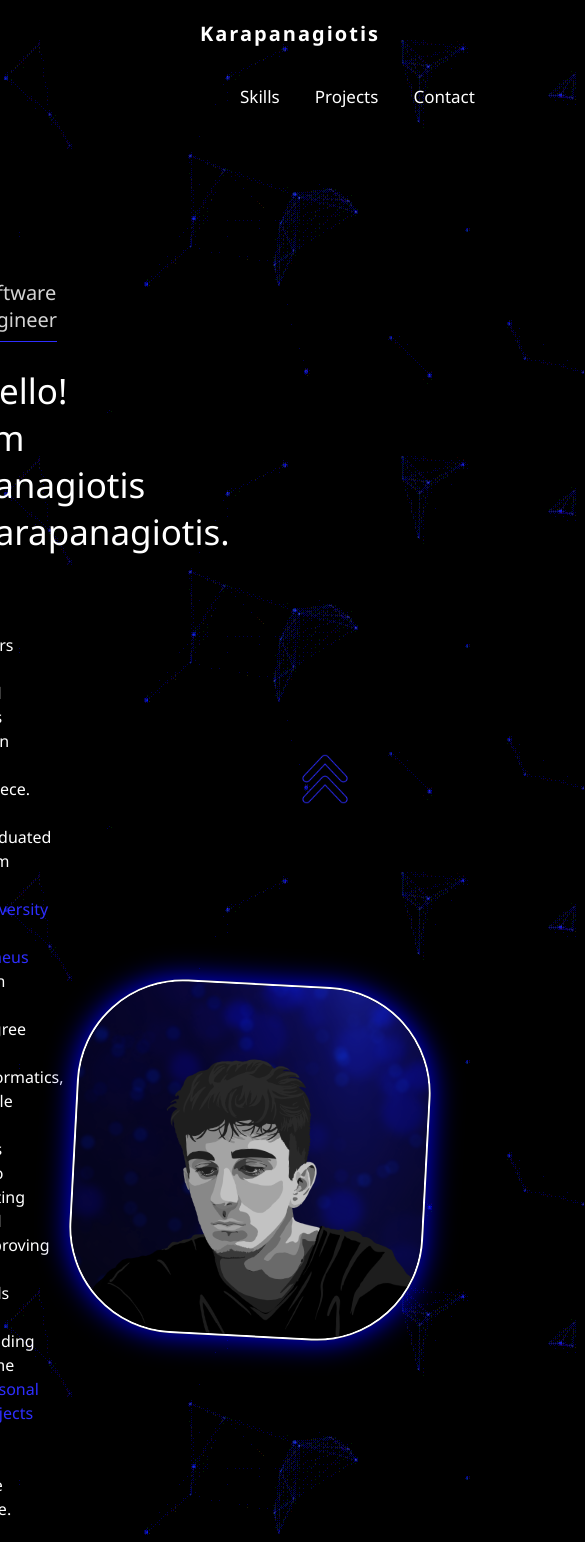
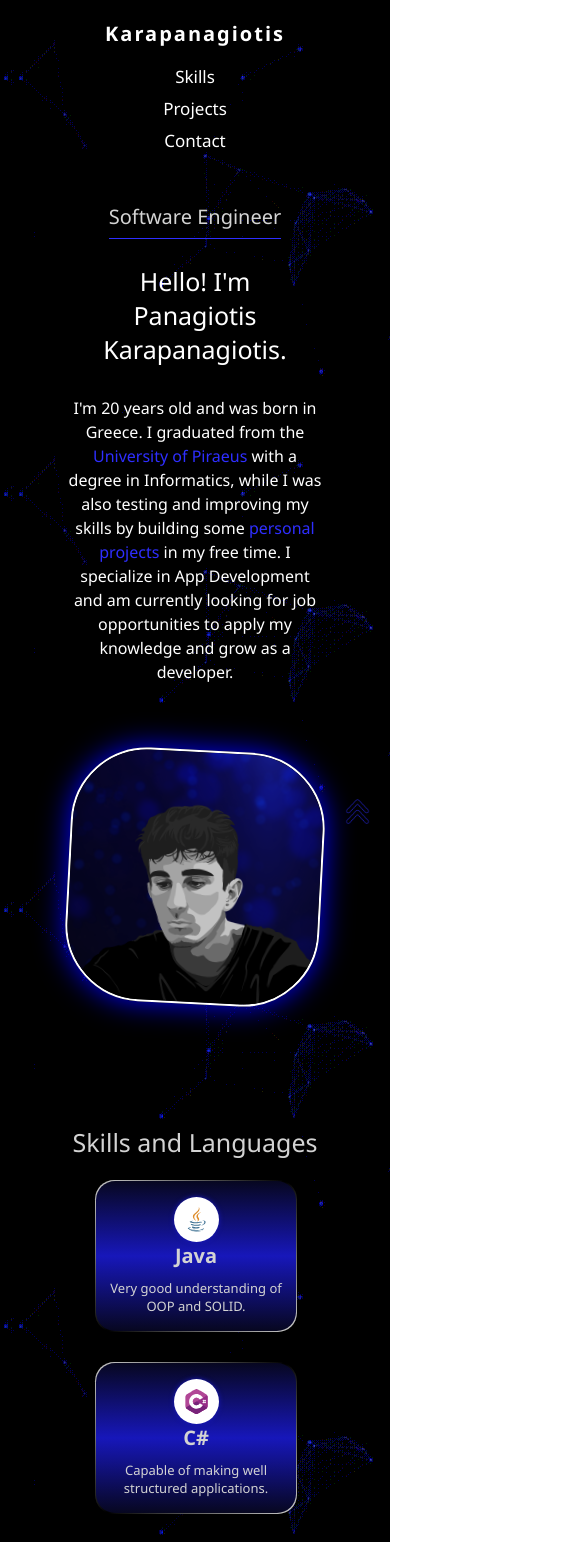
Before and after one commit to PanosKarap/my-portfolio, a React (Vite) app: page / in a window 390 px wide. Shown: the top 1542 px of the page, 585 px wide, since content can reach past the window. Built offline with nearby package versions, Linux system fonts and the light colour scheme.

Commit message:
Made completed components responsive

```diff
--- a/index.html
+++ b/index.html
@@ -4,6 +4,7 @@
     <meta charset="UTF-8" />
     <link rel="icon" type="image" href="./src/assets/profile_picture.png" />
     <meta name="viewport" content="width=device-width, initial-scale=1.0" />
+
     <title>Panos Karap</title>
   </head>
   <body>
--- a/src/App.jsx
+++ b/src/App.jsx
@@ -12,7 +12,7 @@ export default function App() {
       <Title />
       <LanguageCardContainer />
       <Up />
-      <ProjectCard />
+      {/* <ProjectCard /> */}
     </>
   );
 }
--- a/src/CSS/app.css
+++ b/src/CSS/app.css
@@ -6,13 +6,27 @@
   --pagefontweight: 400;
 }
 
+html,
 body {
   margin: 0;
-  padding: 0 200px 0 200px;
+  padding: 0 50px 0 50px;
   font-family: var(--fontfamily);
+  overflow-x: hidden;
   background: url("../assets/background.gif");
 }
 
 html {
   scroll-behavior: smooth;
 }
+
+@media (max-width: 930px) {
+  html {
+    padding: 0 15px 0 15px;
+  }
+}
+
+@media (max-width: 356px) {
+  html {
+    padding: 0 10px 0 10px;
+  }
+}
--- a/src/CSS/header.css
+++ b/src/CSS/header.css
@@ -5,9 +5,10 @@
   flex-wrap: wrap;
   gap: 15px;
   font-size: 20px;
+  padding: 20px 5%;
   padding-bottom: 150px;
-  padding-top: 20px;
-  /* background-color: green; */
+  box-sizing: border-box;
+  /* background-color: red; */
 }
 
 .header__title {
@@ -15,18 +16,20 @@
   letter-spacing: 2px;
   color: white;
   text-decoration: none;
+  transition: all 0.2s ease;
 }
+
 .header__title:hover {
   text-shadow: 0 0 10px var(--primarycolor);
   color: lightgray;
   transform: scale(1.05);
-  transition: text-shadow 0.1s ease;
 }
 
 .header__menu {
   display: flex;
   list-style: none;
   gap: 35px;
+  flex-wrap: wrap;
 }
 
 .header__menu__link {
@@ -36,18 +39,68 @@
   font-size: 17px;
   transition: all 0.25s ease;
 }
+
 .header__menu__link:hover {
   color: var(--primarycolor);
 }
 
-#skills {
+#skills,
+#projects,
+#contact {
   scroll-margin-top: 200px;
 }
 
-#projects {
-  scroll-margin-top: 200px;
+@media (max-width: 930px) {
+  .header__nav {
+    padding-bottom: 50px;
+  }
 }
 
-#contact {
-  scroll-margin-top: 200px;
+@media (max-width: 698px) {
+  .header__nav {
+    flex-direction: column;
+    align-items: center;
+    justify-content: center;
+    gap: 15px;
+    font-size: 20px;
+    padding-bottom: 50px;
+    /* background-color: red; */
+  }
+
+  .header__nav ul {
+    margin: 0;
+    padding: 0;
+  }
+
+  #skills,
+  #projects,
+  #contact {
+    scroll-margin-top: 200px;
+  }
 }
+
+@media (max-width: 455px) {
+  .header__nav {
+    flex-direction: column;
+    align-items: center;
+    justify-content: center;
+    gap: 15px;
+    font-size: 20px;
+    padding-bottom: 50px;
+    /* background-color: red; */
+  }
+
+  .header__nav ul {
+    margin: 0;
+    padding: 0;
+    gap: 5px;
+    flex-direction: column;
+    align-items: center;
+  }
+
+  #skills,
+  #projects,
+  #contact {
+    scroll-margin-top: 200px;
+  }
+}
--- a/src/CSS/language-card-container.css
+++ b/src/CSS/language-card-container.css
@@ -16,3 +16,29 @@
   justify-content: center;
   gap: 30px 50px;
 }
+
+@media (max-width: 965px) {
+  .language-card-container-wrapper h1 {
+    font-size: 30px;
+  }
+
+  .language-card-container {
+    grid-template-columns: repeat(3, 200px);
+  }
+}
+
+@media (max-width: 753px) {
+  .language-card-container {
+    grid-template-columns: repeat(2, 200px);
+  }
+}
+
+@media (max-width: 492px) {
+  .language-card-container-wrapper h1 {
+    font-size: 25px;
+  }
+
+  .language-card-container {
+    grid-template-columns: repeat(1, 200px);
+  }
+}
--- a/src/CSS/language-card.css
+++ b/src/CSS/language-card.css
@@ -43,3 +43,23 @@
   font-size: 17px;
   text-align: center;
 }
+
+@media (max-width: 965px) {
+  .language-card {
+    width: 200px;
+    height: 150px;
+  }
+
+  .language-card img.language-icon {
+    width: 25px;
+  }
+
+  .language-card h3.language-name {
+    font-size: 20px;
+  }
+
+  .language-card p.language-description {
+    padding-top: 10px;
+    font-size: 13px;
+  }
+}
--- a/src/CSS/title.css
+++ b/src/CSS/title.css
@@ -64,3 +64,31 @@
   border-radius: 30%;
   rotate: 3deg;
 }
+
+@media (max-width: 930px) {
+  .title-photo-container {
+    flex-direction: column;
+    padding-bottom: 100px;
+  }
+
+  .title-container h1 {
+    color: white;
+    margin-top: 0;
+    font-size: 25px;
+    font-weight: var(--pagefontweight);
+    margin-bottom: 20px;
+    /* background-color: pink; */
+  }
+
+  .title-container {
+    width: 100%;
+    margin-right: 0;
+    margin-bottom: 50px;
+    text-align: center;
+  }
+
+  .title-photo-container img {
+    height: 250px;
+    width: 250px;
+  }
+}
--- a/src/CSS/up.css
+++ b/src/CSS/up.css
@@ -9,3 +9,33 @@
 .up-arrow:hover {
   transform: scale(1.1);
 }
+
+@media (max-width: 930px) {
+  .up-arrow {
+    width: 40px;
+    height: 40px;
+    position: fixed;
+    bottom: 40px;
+    right: 40px;
+  }
+}
+
+@media (max-width: 620px) {
+  .up-arrow {
+    width: 25px;
+    height: 25px;
+    position: fixed;
+    bottom: 20px;
+    right: 20px;
+  }
+}
+
+@media (max-width: 384px) {
+  .up-arrow {
+    width: 25px;
+    height: 25px;
+    position: fixed;
+    bottom: 10px;
+    right: 6px;
+  }
+}
--- a/src/Title.jsx
+++ b/src/Title.jsx
@@ -9,7 +9,9 @@ export default function Title() {
           <h2>Software Engineer</h2>
           <hr />
         </div>
-        <h1>Hello! I'm Panagiotis Karapanagiotis.</h1>
+        <h1>
+          Hello! I'm <br></br>Panagiotis Karapanagiotis.
+        </h1>
         <p>
           I'm 20 years old and was born in Greece. I graduated from the{" "}
           <a href="https://unipi.gr" target="_blank">
```
